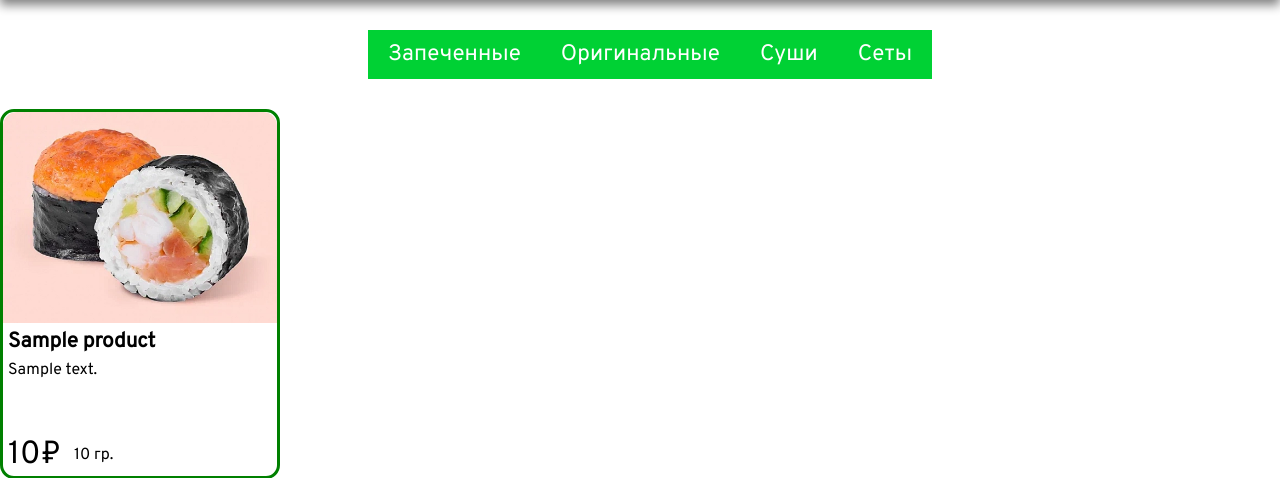
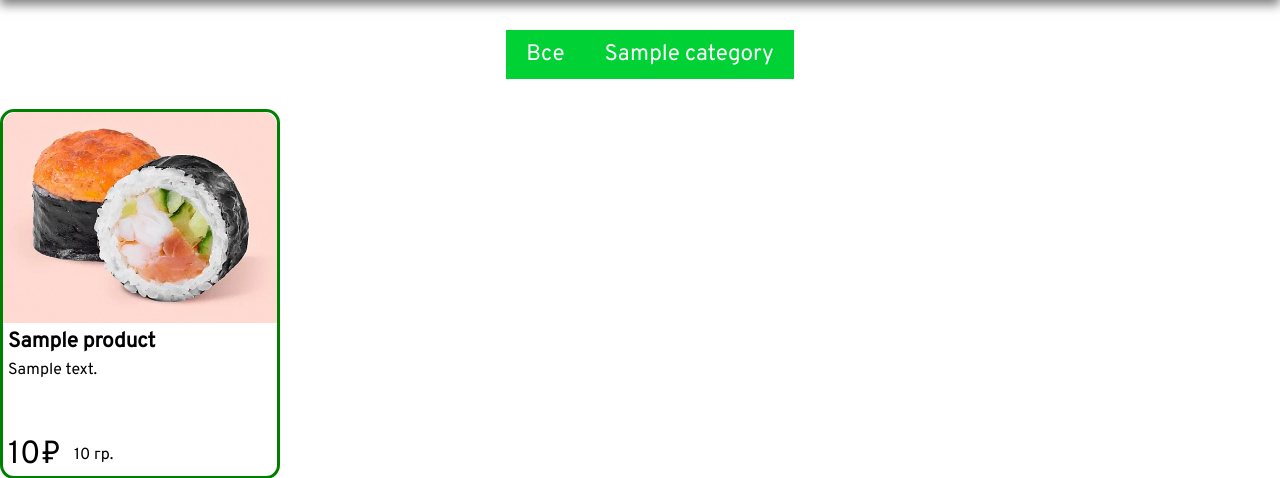
Before and after one commit to booba-magistr/FastAPI, a FastAPI app: template app/templates/index.html in a window 1280 px wide. Shown: the part 70-548 px from the top of the page. Run offline with FastAPI, Linux system fonts and the light colour scheme; the template is opened without the code that fills it: most values are stand-ins (such as "Sample title", 1, 10 or a date in 2020); parts of the project's set-up code (start-up, migrations or seed data) failed here and were passed over.

Commit message:
update files to correctly show products by category

```diff
--- a/app/category/router.py
+++ b/app/category/router.py
@@ -32,3 +32,7 @@ async def delete(category_id: int):
     if status:
         return {'status': 'success', 'message': f'Категория с {category_id} удалена'}
     return {'status': 'delete error'}
+
+@category_router.get('/all_categories')
+async def get_categories():
+    return await CategoryDAO.get_all()
--- a/app/products/rb.py
+++ b/app/products/rb.py
@@ -1,10 +1,12 @@
 class RBProduct:
     def __init__(self, product_id:int | None = None,
-                 product_name:str | None = None):
+                 product_name:str | None = None,
+                 category_id:int | None = None):
         self.id = product_id
         self.name = product_name
+        self.category_id = category_id
 
     def to_dict(self):  # Для формирования SELECT запросов
-        data = {'id': self.id, 'name': self.name}
+        data = {'id': self.id, 'name': self.name, 'category_id': self.category_id}
         filtered_data = {key: value for key, value in data.items() if value is not None}
         return filtered_data
--- a/app/static/css/style.css
+++ b/app/static/css/style.css
@@ -4,6 +4,11 @@
     margin: 0;
     padding: 0;
     list-style: none;
+}
+
+a {
+    color: white;
+    text-decoration: none;
 }
 
 body {
@@ -62,7 +67,7 @@ li{
 
 li:hover {
     background-color: rgb(0, 153, 38);
-    font-size: 1.2em;
+    /* font-size: 1.2em; */
     cursor: pointer;
 }
 
--- a/app/templates/index.html
+++ b/app/templates/index.html
@@ -20,10 +20,10 @@
     <section>
         <div class="category">
             <ul>
-                <li>Запеченные</li>
-                <li>Оригинальные</li>
-                <li>Суши</li>
-                <li>Сеты</li>
+                <li><a href="/pages/products">Все</a></li>
+                {% for category in categories %}
+                <li><a href="/pages/products?category_id={{category.id}}">{{category.name}}</a></li>
+                {% endfor %}
             </ul>
         </div>
         <div class="grid-products">
```
Also changed, not shown: app/pages/router.py (+6 -2 lines), app/products/router.py (+1 -9 lines).
